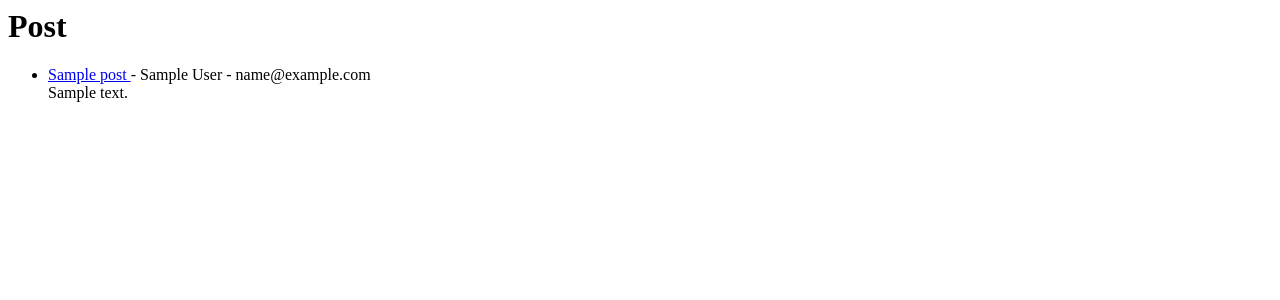
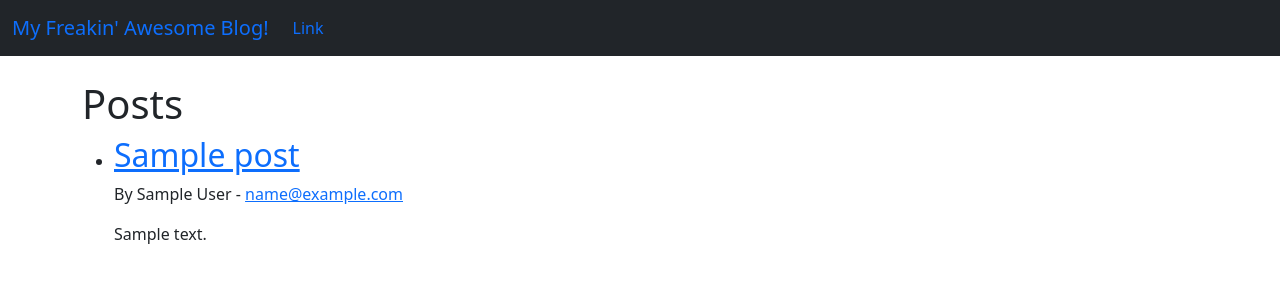
Before and after one commit to yazdancode/blog, a Django app: page / in a window 1280 px wide. Shown: the top 300 px of the page. Run offline with Django 5.2, Linux system fonts and the light colour scheme; tables that the repository leaves empty hold one stand-in row (values such as "Sample post").

Commit message:
Style Our blog with Bootstrap

```diff
--- a/blog/urls.py
+++ b/blog/urls.py
@@ -1,6 +1,7 @@
 from django.contrib import admin
 from django.urls import path, include
+
 urlpatterns = [
     path("admin/", admin.site.urls),
-    path('', include('myblog.urls')),
+    path("", include("myblog.urls")),
 ]
--- a/myblog/models.py
+++ b/myblog/models.py
@@ -1,10 +1,23 @@
 from django.db import models
 from django.contrib.auth.models import User
+from django.urls import reverse
+from django.utils.timezone import now
+
 
 class Post(models.Model):
-    title = models.CharField(max_length=255)
-    author = models.ForeignKey(User, on_delete=models.CASCADE)
-    body = models.TextField()
+    title = models.CharField(max_length=255, verbose_name="Post Title")
+    author = models.ForeignKey(User, on_delete=models.CASCADE, verbose_name="Author")
+    body = models.TextField(verbose_name="Post Content")
+    created_at = models.DateTimeField(default=now)  # Fixed indentation
+    updated_at = models.DateTimeField(auto_now=True, verbose_name="Last Updated")
+
+    class Meta:
+        verbose_name = "Post"
+        verbose_name_plural = "Posts"
+        ordering = ["-created_at"]  # Newest posts first
 
     def __str__(self):
-        return self.title + '|' + str(self.author)
+        return f"{self.title} | {self.author}"
+
+    def get_absolute_url(self):
+        return reverse("article-detail", kwargs={"pk": self.pk})
--- /dev/null
+++ b/templates/base.html
@@ -0,0 +1,52 @@
+<!doctype html>
+<html lang="en">
+  <head>
+    <!-- Required meta tags -->
+    <meta charset="utf-8">
+    <meta name="viewport" content="width=device-width, initial-scale=1">
+
+    <!-- Bootstrap CSS -->
+    <link href="https://cdn.jsdelivr.net/npm/bootstrap@5.0.2/dist/css/bootstrap.min.css" rel="stylesheet" integrity="sha384-EVSTQN3/azprG1Anm3QDgpJLIm9Nao0Yz1ztcQTwFspd3yD65VohhpuuCOmLASjC" crossorigin="anonymous">
+
+    <title>
+        {%block title %}
+          My Freakin' Awesome Blog!
+        {% endblock %}
+  </title>
+  </head>
+  <body>
+    <nav class="navbar navbar-expand-lg navbar-darkt bg-dark">
+  <div class="container-fluid">
+    <a class="navbar-brand" href="{% url 'home'%}">My Freakin' Awesome Blog!</a>
+    <button class="navbar-toggler" type="button" data-bs-toggle="collapse" data-bs-target="#navbarSupportedContent" aria-controls="navbarSupportedContent" aria-expanded="false" aria-label="Toggle navigation">
+      <span class="navbar-toggler-icon"></span>
+    </button>
+    <div class="collapse navbar-collapse" id="navbarSupportedContent">
+      <ul class="navbar-nav me-auto mb-2 mb-lg-0">
+
+        <li class="nav-item">
+          <a class="nav-link" href="#">Link</a>
+        </li>
+      </ul>
+    </div>
+  </div>
+</nav>
+    <br/>
+    <div class="container">
+      {% block content%}
+
+      {% endblock %}
+    </div>
+
+    <!-- Optional JavaScript; choose one of the two! -->
+
+    <!-- Option 1: Bootstrap Bundle with Popper -->
+    <script src="https://cdn.jsdelivr.net/npm/bootstrap@5.0.2/dist/js/bootstrap.bundle.min.js" integrity="sha384-MrcW6ZMFYlzcLA8Nl+NtUVF0sA7MsXsP1UyJoMp4YLEuNSfAP+JcXn/tWtIaxVXM" crossorigin="anonymous"></script>
+
+    <!-- Option 2: Separate Popper and Bootstrap JS -->
+    <!--
+    <script src="https://cdn.jsdelivr.net/npm/@popperjs/core@2.9.2/dist/umd/popper.min.js" integrity="sha384-IQsoLXl5PILFhosVNubq5LC7Qb9DXgDA9i+tQ8Zj3iwWAwPtgFTxbJ8NT4GN1R8p" crossorigin="anonymous"></script>
+    <script src="https://cdn.jsdelivr.net/npm/bootstrap@5.0.2/dist/js/bootstrap.min.js" integrity="sha384-cVKIPhGWiC2Al4u+LWgxfKTRIcfu0JTxR+EQDz/bgldoEyl4H0zUF0QKbrJ0EcQF" crossorigin="anonymous"></script>
+    -->
+  </body>
+</html>
--- a/templates/myblog/home.html
+++ b/templates/myblog/home.html
@@ -1,12 +1,29 @@
-<h1>Post</h1>
+{% extends 'base.html' %}
+{% block content %}
 
+<h1>Posts</h1>
+
+{% if object_list %}
     <ul>
         {% for post in object_list %}
-    <li>
+            <li class="post-item">
+                <h2>
                     <a href="{% url 'article-detail' post.pk %}">
                         {{ post.title }}
-        </a> - {{ post.author.first_name }} {{ post.author.last_name }} - {{ post.author.email }}<br/>
-        {{ post.body }}
+                    </a>
+                </h2>
+                <p class="post-author">
+                    By {{ post.author.first_name }} {{ post.author.last_name }} -
+                    <a href="mailto:{{ post.author.email }}">{{ post.author.email }}</a>
+                </p>
+                <div class="post-body">
+                    {{ post.body|safe }}
+                </div>
             </li>
         {% endfor %}
     </ul>
+{% else %}
+    <p>No posts available.</p>
+{% endif %}
+
+{% endblock %}
```
Also changed, not shown: myblog/urls.py (+4 -3 lines), myblog/views.py (+6 -5 lines), templates/myblog/article_details.html (+24 -8 lines), myblog/migrations/0001_initial.py, myblog/migrations/0002_alter_post_created_at.py (added), 1 other file. Lines whose indentation alone changed are shown as unchanged.
